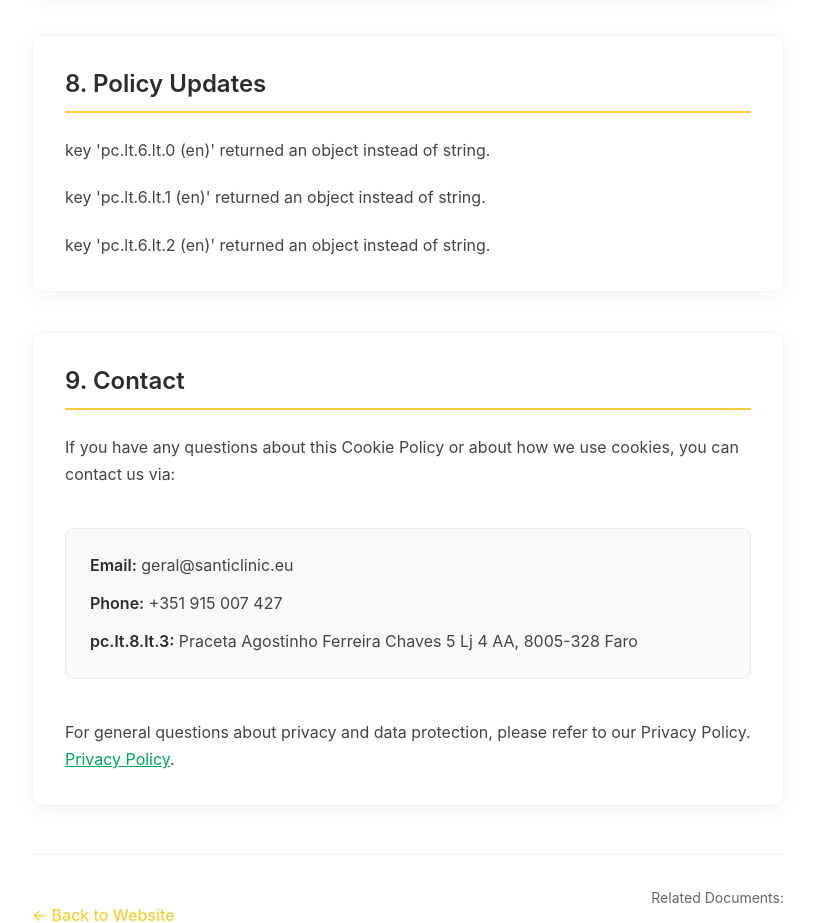
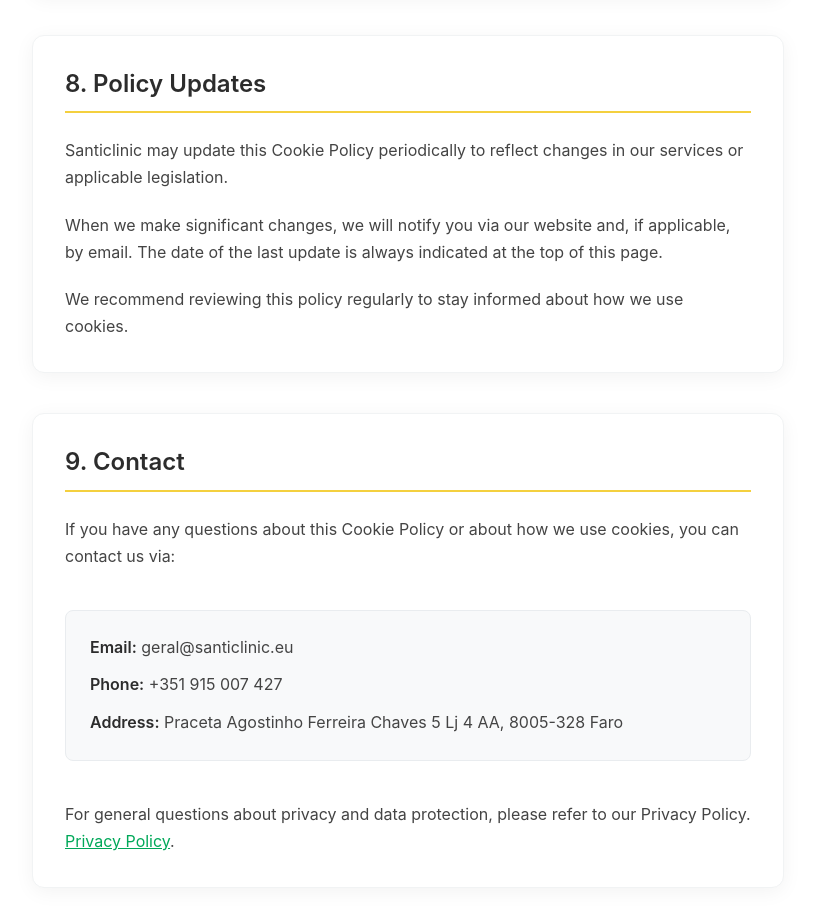
Before and after one commit to Webtech87/LazerCO2, a React (Vite) app in the folder client/: page /politica-cookies in a window 1280 px wide. Shown: the part 5300-6223 px from the top of the page, without its empty margins (232-1047 px from the left). Built offline with nearby package versions, Linux system fonts and the light colour scheme.

Commit message:
[FIX] coockies translation bugs

```diff
--- a/client/src/components/pages/cookies-policy/CookiesPolicy.tsx
+++ b/client/src/components/pages/cookies-policy/CookiesPolicy.tsx
@@ -336,13 +336,13 @@
                         <h2 className="cookies-policy__section-title">8. {t("pc.lt.7.title")}</h2>
                         <div className="cookies-policy__section-content">
                             <p>
-                                {t("pc.lt.6.lt.0")}
+                                {t("pc.lt.7.lt.0")}
                             </p>
                             <p>
-                                {t("pc.lt.6.lt.1")}
+                                {t("pc.lt.7.lt.1")}
                             </p>
                             <p>
-                                {t("pc.lt.6.lt.2")}
+                                {t("pc.lt.7.lt.2")}
                             </p>
                         </div>
                     </section>
@@ -362,7 +362,7 @@
                                     <strong>{t("pc.lt.8.lt.1")}:</strong> +351 915 007 427
                                 </div>
                                 <div className="cookies-policy__contact-item">
-                                    <strong>{t("pc.lt.8.lt.3")}:</strong> Praceta Agostinho Ferreira Chaves 5 Lj 4 AA, 8005-328 Faro
+                                    <strong>{t("pc.lt.8.lt.2")}:</strong> Praceta Agostinho Ferreira Chaves 5 Lj 4 AA, 8005-328 Faro
                                 </div>
                             </div>
 
```
